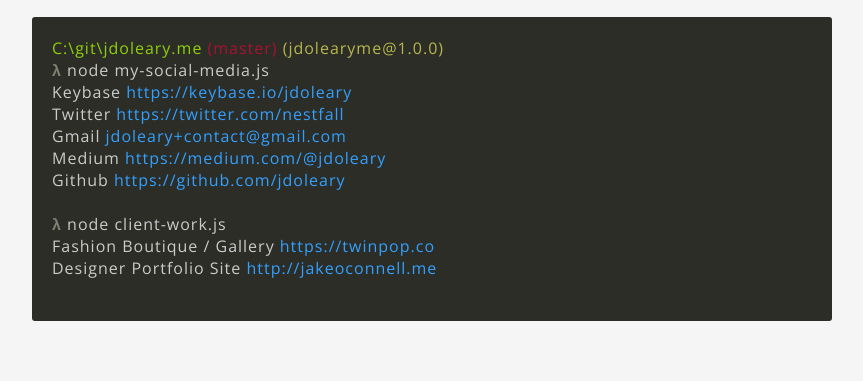
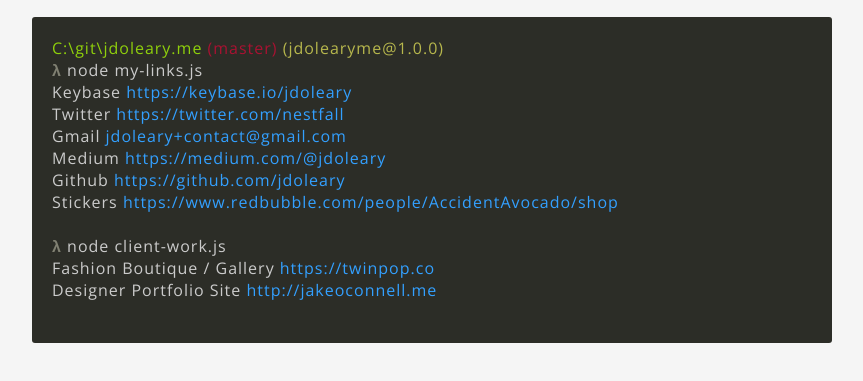
Before and after one commit to jdoleary/jdoleary.me, a website: page app/index.html in a window 1280 px wide. Shown: the part 289-670 px from the top of the page, without its empty margins (208-1071 px from the left). Drawn offline with nearby package versions, Linux system fonts and the light colour scheme.

Commit message:
feat (Links) Redbubble

```diff
--- a/app/index.html
+++ b/app/index.html
@@ -45,7 +45,7 @@
       </li>
       <li>
         <span class="text--grey bold">&lambda;</span>
-        <span class="text--white">node my-social-media.js</span>
+        <span class="text--white">node my-links.js</span>
       </li>
       <li>
         <span class="text--white">Keybase</span>
@@ -65,6 +65,10 @@
       <li>
         <span class="text--white">Github</span>
         <a href="https://github.com/jdoleary" rel="me">https://github.com/jdoleary</a>
+      </li>
+      <li>
+        <span class="text--white">Stickers</span>
+        <a href="https://www.redbubble.com/people/AccidentAvocado/shop" rel="me">https://www.redbubble.com/people/AccidentAvocado/shop</a>
       </li>
       <br/>
       <li>
```
